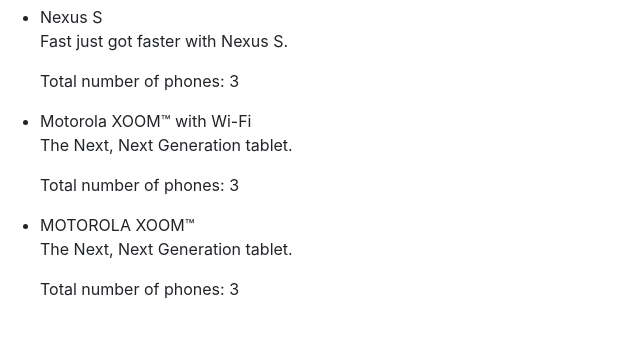
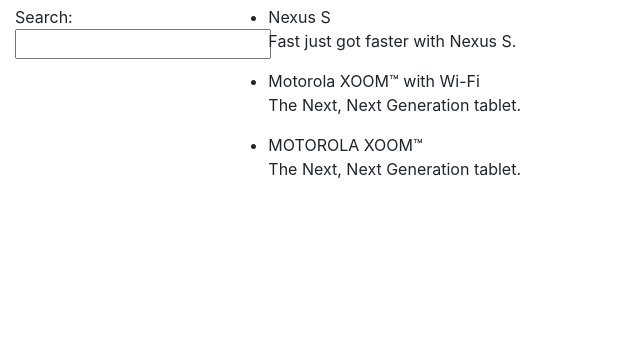
Before and after one commit to annaschechter/angular-tutorial, a website: page app/index.html in a window 1280 px wide. Shown: the part 51-388 px from the top of the page, without its empty margins (0-640 px from the left). Drawn offline with nearby package versions, Linux system fonts and the light colour scheme.

Commit message:
Added search feature and the first end-to-end test

```diff
--- a/app/index.html
+++ b/app/index.html
@@ -11,13 +11,27 @@
 <body ng-controller="PhoneListCtrl">
 	<h1>{{name}} Phone Store</h1>
 
-  <ul>
-    <li ng-repeat="phone in phones">
-      <span>{{phone.name}}</span>
-      <p>{{phone.snippet}}</p>
-      <p>Total number of phones: {{phones.length}}</p>
-    </li>
-  </ul>
+	<div class="container-fluid">
+	  <div class="row">
+	    <div class="col-md-2">
+	      <!--Sidebar content-->
+
+	      Search: <input ng-model="query">
+
+	    </div>
+	    <div class="col-md-10">
+	      <!--Body content-->
+
+	      <ul class="phones">
+	        <li ng-repeat="phone in phones | filter:query">
+	          {{phone.name}}
+	          <p>{{phone.snippet}}</p>
+	        </li>
+	      </ul>
+
+	    </div>
+	  </div>
+	</div>
 
 </body>
 </html>
--- a/app/js/controllers.js
+++ b/app/js/controllers.js
@@ -3,6 +3,7 @@
 var phonecatApp = angular.module('phonecatApp', []);
 
 phonecatApp.controller('PhoneListCtrl', function ($scope) {
+  $scope.name = "Anna's";
   $scope.phones = [
     {'name': 'Nexus S',
      'snippet': 'Fast just got faster with Nexus S.'},
@@ -11,5 +12,4 @@
     {'name': 'MOTOROLA XOOM™',
      'snippet': 'The Next, Next Generation tablet.'}
   ];
-  $scope.name = "Anna's";
 });
```
Also changed, not shown: test/e2e/scenarios.js (+22 -4 lines).
